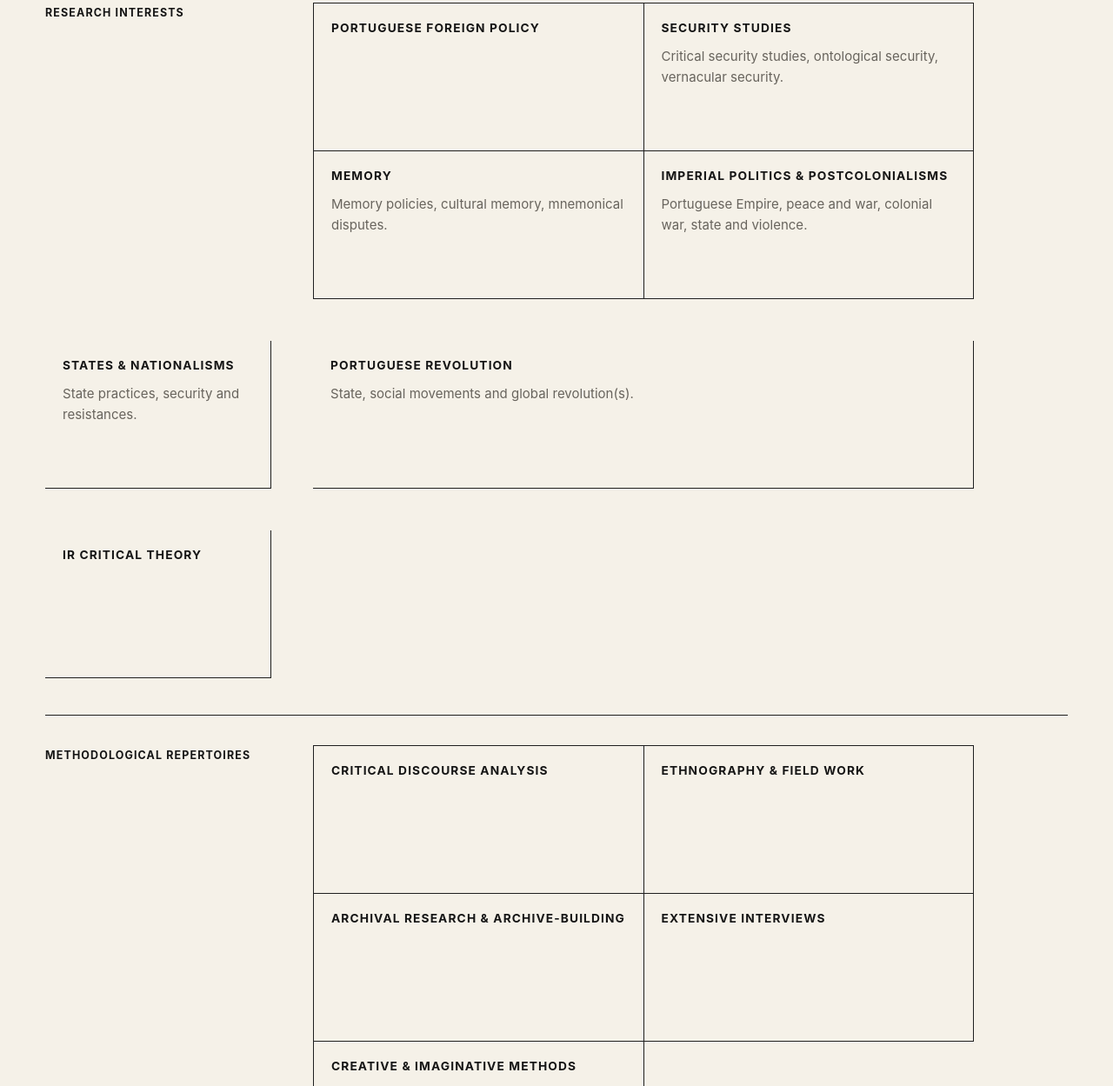
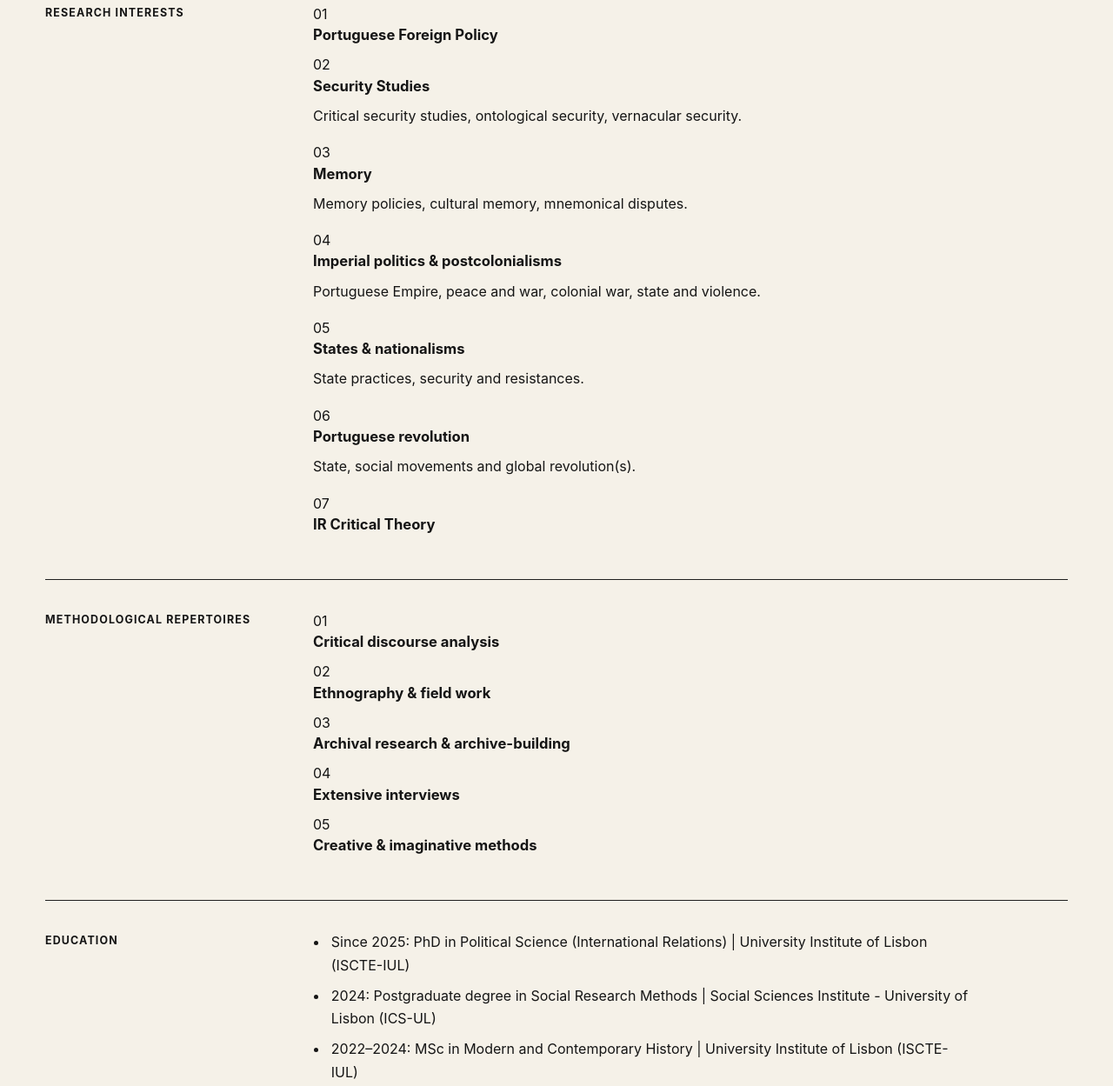
Before and after one commit to gcmargato/gcmargato.github.io, a plain HTML site: page index.html in a window 1280 px wide. Shown: the part 607-1856 px from the top of the page at 87% size. Drawn offline with Linux system fonts and the light colour scheme.

Commit message:
Update index.html

```diff
--- a/index.html
+++ b/index.html
@@ -41,69 +41,78 @@
  <section class="content-section">
   <h2>Research interests</h2>
 
-  <div class="box-grid">
-    <article class="info-box">
+  <div class="cards-grid">
+    <article class="research-card coral-line">
+      <span class="card-number">01</span>
       <h3>Portuguese Foreign Policy</h3>
     </article>
 
-    <article class="info-box">
+    <article class="research-card teal-line">
+      <span class="card-number">02</span>
       <h3>Security Studies</h3>
       <p>Critical security studies, ontological security, vernacular security.</p>
     </article>
 
-    <article class="info-box">
+    <article class="research-card yellow-line">
+      <span class="card-number">03</span>
       <h3>Memory</h3>
-      <p> Memory policies, cultural memory, mnemonical disputes.</p>
+      <p>Memory policies, cultural memory, mnemonical disputes.</p>
     </article>
 
-    <article class="info-box">
+    <article class="research-card blue-line">
+      <span class="card-number">04</span>
       <h3>Imperial politics & postcolonialisms</h3>
       <p>Portuguese Empire, peace and war, colonial war, state and violence.</p>
     </article>
-  </div>
 
-    <article class="info-box">
+    <article class="research-card purple-line">
+      <span class="card-number">05</span>
       <h3>States & nationalisms</h3>
       <p>State practices, security and resistances.</p>
     </article>
-  </div>
 
-       <article class="info-box">
+    <article class="research-card green-line">
+      <span class="card-number">06</span>
       <h3>Portuguese revolution</h3>
       <p>State, social movements and global revolution(s).</p>
     </article>
+
+    <article class="research-card red-line">
+      <span class="card-number">07</span>
+      <h3>IR Critical Theory</h3>
+    </article>
   </div>
-
-       <article class="info-box">
-       <h3>IR Critical Theory</h3>
-       </article>
-  </div>
-
 </section>
 
-      <section class="content-section">
+<section class="content-section">
   <h2>Methodological repertoires</h2>
 
-  <div class="box-grid">
-    <article class="info-box">
+  <div class="cards-grid">
+    <article class="research-card coral-line">
+      <span class="card-number">01</span>
       <h3>Critical discourse analysis</h3>
     </article>
 
-    <article class="info-box">
+    <article class="research-card teal-line">
+      <span class="card-number">02</span>
       <h3>Ethnography & field work</h3>
     </article>
 
-    <article class="info-box">
-      <h3>Archival research & Archive-building</h3>
+    <article class="research-card yellow-line">
+      <span class="card-number">03</span>
+      <h3>Archival research & archive-building</h3>
     </article>
 
-   <article class="info-box">
+    <article class="research-card blue-line">
+      <span class="card-number">04</span>
       <h3>Extensive interviews</h3>
     </article>
 
-   <article class="info-box">
-      <h3>Creative & Imaginative methods</h3>
+    <article class="research-card purple-line">
+      <span class="card-number">05</span>
+      <h3>Creative & imaginative methods</h3>
     </article>
+  </div>
 </section>
 
     <section class="content-section">
```
